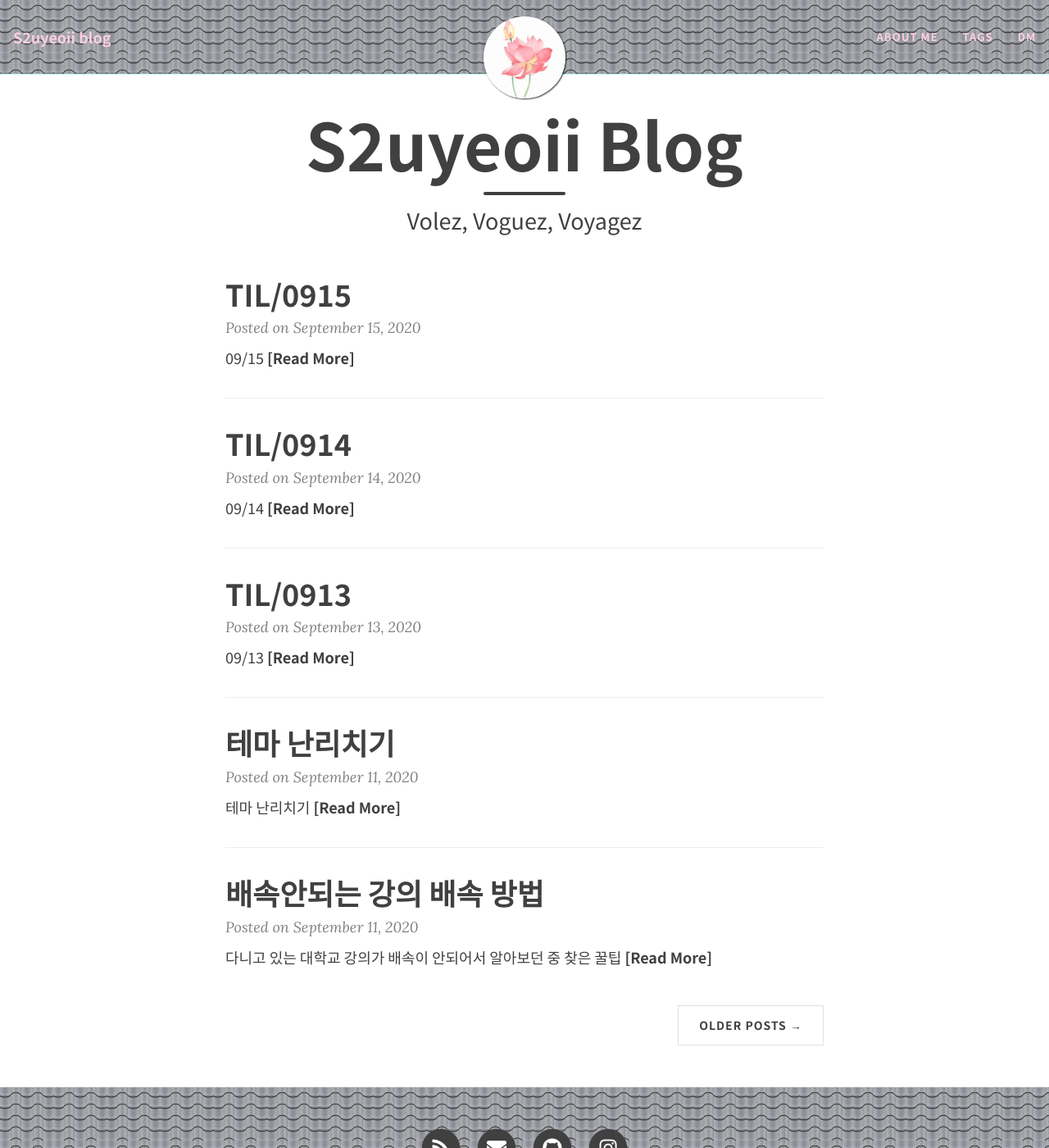
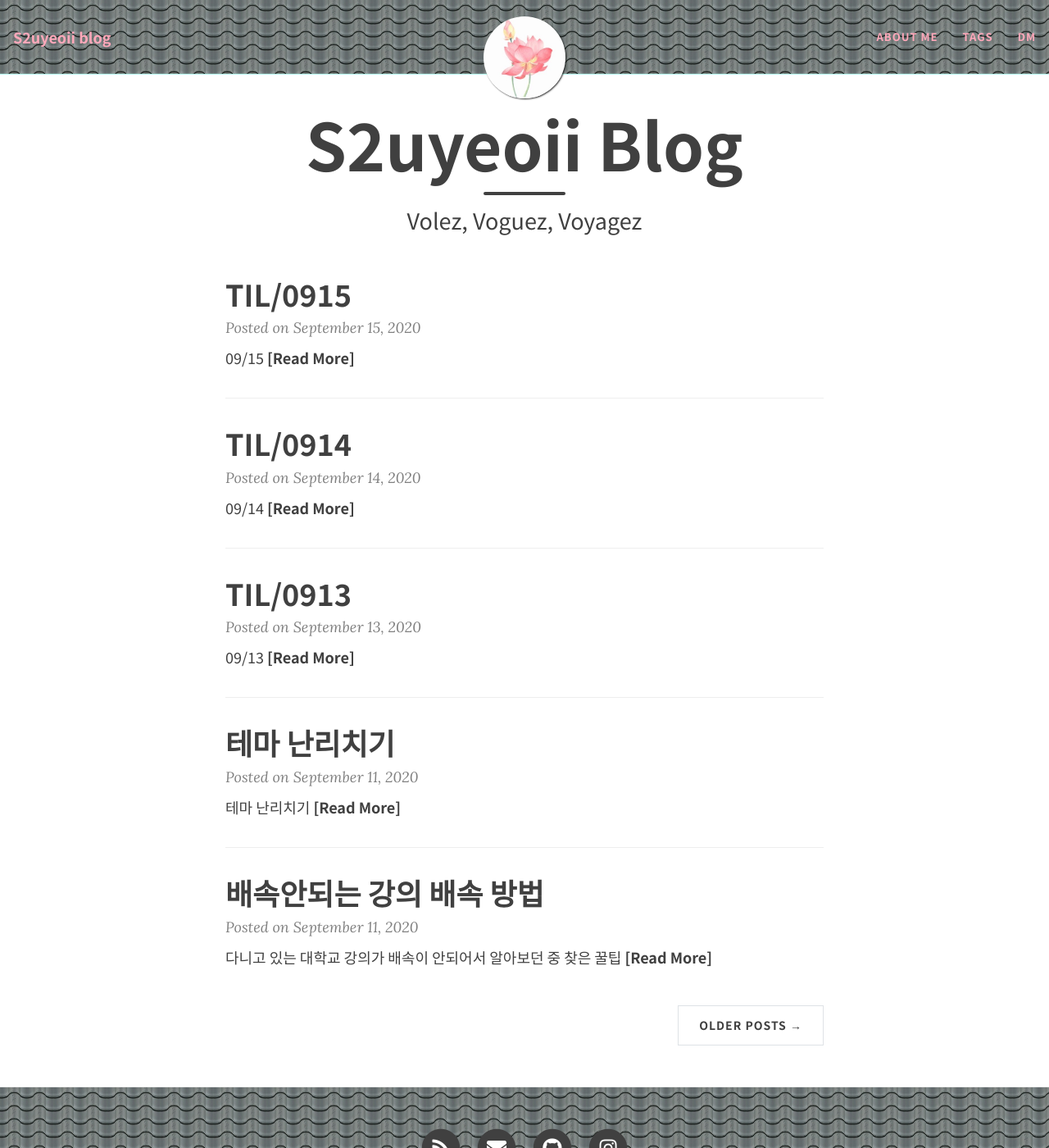
Before and after one commit to yeoneed/yeoneed.github.io, a Jekyll site: the page built from index.html, in a window 1280 px wide and 1400 px high. Shown: the whole window at 82% size. Built offline with Jekyll 4.4.1, drawn with Linux system fonts in a browser that asks for light colours; nearby versions of some CDN libraries; some web fonts are replaced; the list of posts is cut into pages by our own code.

Commit message:
Update _config.yml

```diff
--- a/_config.yml
+++ b/_config.yml
@@ -94,16 +94,16 @@ feed_show_tags: true
 # Personalize the colours in your website. Colour values can be any valid CSS colour
 
 # navbar-col: "#b5ffee"
-navbar-img: "/assets/img/giiwa.jpg"
-navbar-text-col: "#fccfe3"
+navbar-img: "/assets/img/geewa.jpg"
+navbar-text-col: "#ffa8ba"
 navbar-border-col: "#b5ffee"
 page-col: "#ffffff"
 text-col: "#404040"
 link-col: "#008AFF"
 hover-col: "#0085A1"
 # footer-col: "#b5ffee"
-footer-img: "/assets/img/giiwa.jpg"
-footer-text-col: "#ff9ec5"
+footer-img: "/assets/img/geewa.jpg"
+footer-text-col: "#ffa8ba"
 footer-link-col: "#404040"
 
 # Alternatively, the navbar, footer, and page background can be set to an image
```
